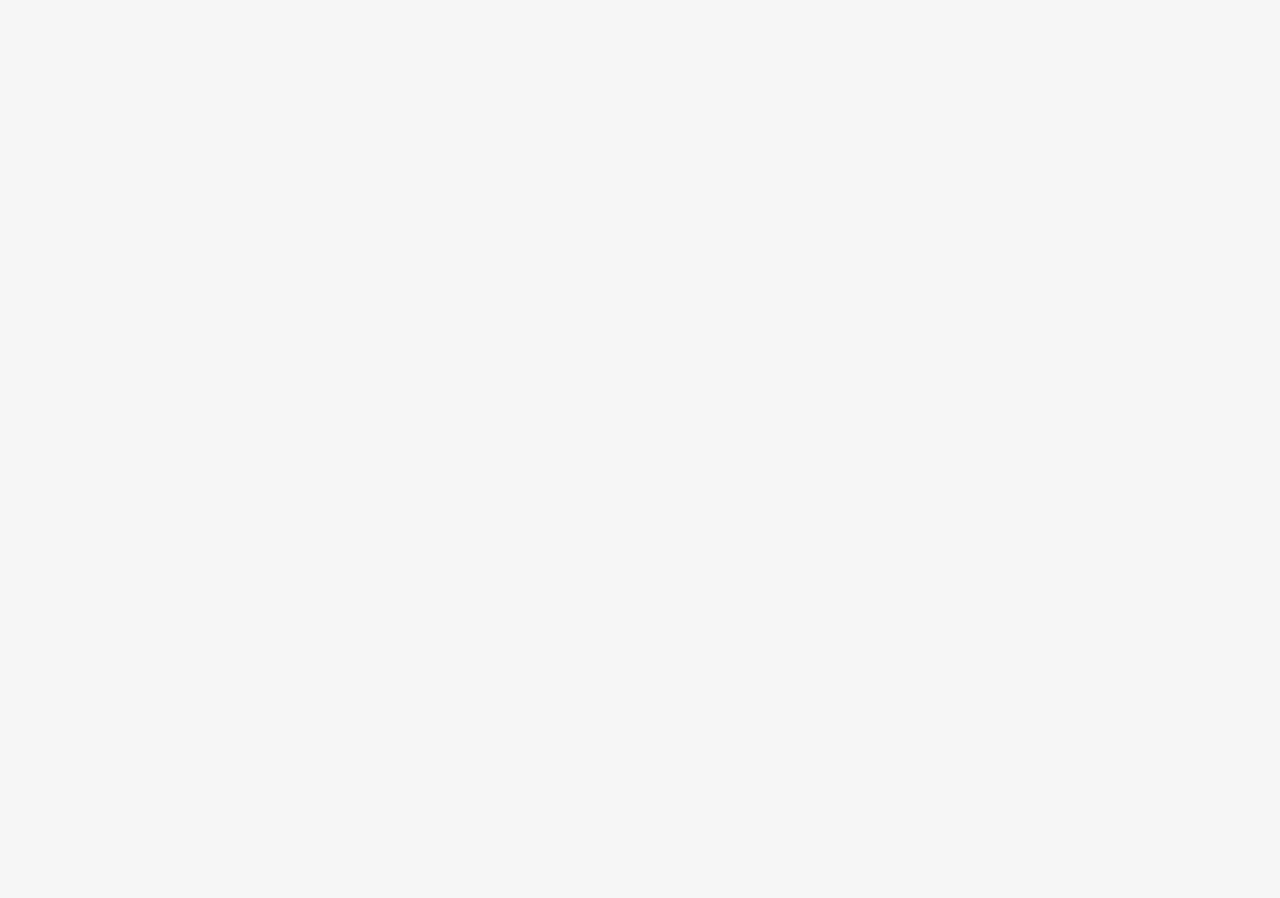
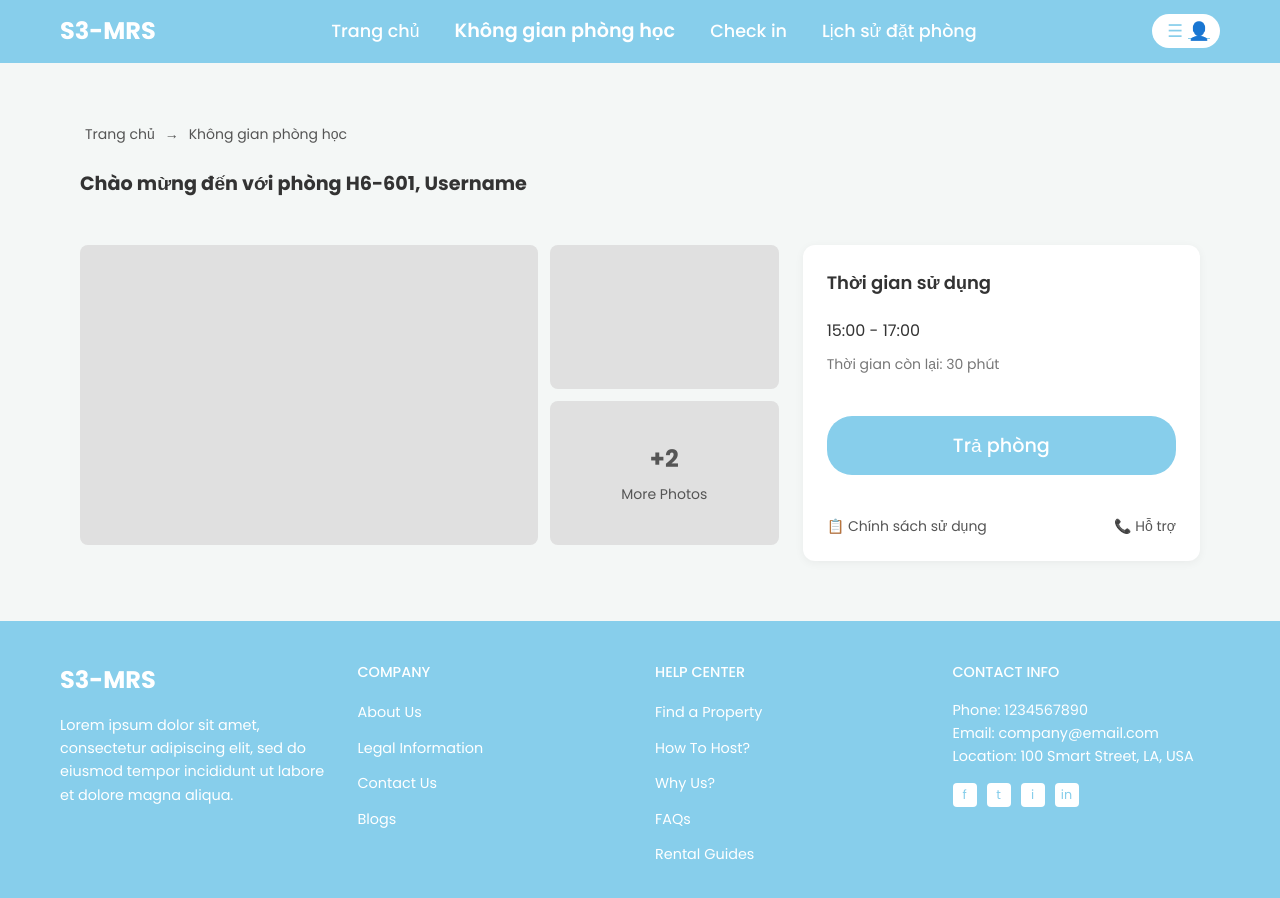
Before and after one commit to Hoai-Vu-ct/cnpm-hk242, a React (Vite) app in the folder FE_Project/: page /room in a window 1280 px wide. Before the commit this address had no page. Shown: the top 898 px of the page. Before the commit the page ends 800 px from the top, so only its background shows below. Built offline with nearby package versions, Linux system fonts and the light colour scheme.

Commit message:
Done historypage and roompage

```diff
--- a/FE_Project/src/App.jsx
+++ b/FE_Project/src/App.jsx
@@ -4,8 +4,10 @@ import Layout from './components/Layout';
 import HomePage from './pages/HomePage';
 import CheckinPage from './pages/CheckinPage';
 import LoginPage from './pages/LoginPage';
+import RoomPage from './pages/RoomPage';
+import HistoryPage from './pages/HistoryPage';
 // Import các trang khác nếu có
-// import SpacesPage from './pages/SpacesPage';
+
 // import HistoryPage from './pages/HistoryPage';
 // import NotFoundPage from './pages/NotFoundPage';
 
@@ -18,18 +20,19 @@ function App() {
 
         {/* Các routes dùng Layout chung (có Header/Footer) */}
         <Route path="/" element={<Layout />}>
-          {/* Trang chủ sẽ được render khi path là "/" */}
-          <Route index element={<HomePage />} />
-          <Route path="checkin" element={<CheckinPage />} />
-          {/* Thêm các route khác dùng Layout ở đây */}
-          {/* Ví dụ:
-          <Route path="spaces" element={<SpacesPage />} />
-          <Route path="history" element={<HistoryPage />} />
-          */}
+        {/* Trang chủ sẽ được render khi path là "/" */}
+        <Route index element={<HomePage />} />
+        <Route path="checkin" element={<CheckinPage />} />
+        {/* Thêm các route khác dùng Layout ở đây */}
+
+        <Route path="room" element={<RoomPage />} />
+
+        <Route path="history" element={<HistoryPage />} />
+
         </Route>
 
         {/* Route bắt các đường dẫn không khớp (404 Not Found) */}
-        {/* <Route path="*" element={<NotFoundPage />} /> */}
+        {/* { <Route path="*" element={<NotFoundPage />} /> } */}
       </Routes>
     </Router>
   );
--- a/FE_Project/src/components/Header.jsx
+++ b/FE_Project/src/components/Header.jsx
@@ -10,7 +10,7 @@ function Header() {
         <nav className="nav-menu">
           {/* Dùng NavLink để có class 'active' tự động */}
           <NavLink to="/" end>Trang chủ</NavLink>
-          <NavLink to="/spaces">Không gian phòng học</NavLink> {/* Cập nhật path nếu cần */}
+          <NavLink to="/room">Không gian phòng học</NavLink> {/* Cập nhật path nếu cần */}
           <NavLink to="/checkin">Check in</NavLink>
           <NavLink to="/history">Lịch sử đặt phòng</NavLink> {/* Cập nhật path nếu cần */}
         </nav>
--- a/FE_Project/src/index.css
+++ b/FE_Project/src/index.css
@@ -488,4 +488,204 @@ option {
     }
 }
 
+/*RoomPage Styles */
+.roompage-content {
+    display: flex;
+    gap: 24px;
+    margin-top: 20px;
+    width: 100%;
+  }
+
+  .room-images {
+    display: grid;
+    grid-template-columns: 2fr 1fr;
+    grid-template-rows: 1fr 1fr;
+    gap: 12px;
+    flex: 2;
+    height: 300px; /* Đặt chiều cao cố định cho container */
+  }
+
+  .main-image {
+    grid-column: 1 / 2;
+    grid-row: 1 / 3;
+    height: 100%;
+    background-color: #e0e0e0;
+    border-radius: 8px;
+  }
+
+  .small-image {
+    height: 100%; /* Sử dụng 100% chiều cao của ô lưới */
+    background-color: #e0e0e0;
+    border-radius: 8px;
+    display: flex;
+    flex-direction: column;
+    align-items: center;
+    justify-content: center;
+  }
+
+  .more-photos {
+    background-color: #e0e0e0;
+    color: #555;
+    font-weight: normal;
+  }
+
+  .more-photos strong {
+    font-size: 24px;
+    display: block;
+    margin-bottom: 5px;
+  }
+
+  .more-photos span {
+    font-size: 14px;
+  }
+
+  .info-box {
+    flex: 1;
+    background: white;
+    border-radius: 12px;
+    box-shadow: 0 2px 10px rgba(0,0,0,0.05);
+    padding: 24px;
+    display: flex;
+    flex-direction: column;
+  }
+
+  .info-box h3 {
+    font-size: 18px;
+    margin-bottom: 20px;
+    font-weight: 600;
+    color: #333;
+  }
+
+  .time-range {
+    font-size: 16px;
+    margin-bottom: 10px;
+    color: #333;
+  }
+
+  .remaining-time {
+    font-size: 14px;
+    color: #777;
+    margin-bottom: 40px;
+  }
+
+  /* Reusing the existing booking-btn class but adjusting it for our context */
+  .info-box .booking-btn {
+    margin-top: auto;
+    margin-bottom: 20px;
+  }
+
+  .info-links {
+    display: flex;
+    justify-content: space-between;
+    margin-top: 20px;
+    font-size: 14px;
+    color: #555;
+  }
+
+  .info-links span {
+    display: flex;
+    align-items: center;
+    gap: 5px;
+  }
+
+  /* Adjust breadcrumb to match design */
+  .breadcrumb {
+    display: flex;
+    gap: 5px;
+    margin-bottom: 20px;
+    color: #555;
+    font-size: 14px;
+    text-align: left;
+  }
+
+  /* For responsive design */
+  @media (max-width: 768px) {
+    .roompage-content {
+      flex-direction: column;
+    }
+
+    .room-images {
+      grid-template-columns: 1fr 1fr;
+      grid-template-rows: auto auto;
+      height: auto; /* Cho phép chiều cao tự động co giãn trên thiết bị di động */
+    }
+
+    .main-image {
+      grid-column: 1 / 3;
+      grid-row: 1 / 2;
+      height: 200px;
+    }
+
+    .small-image {
+      height: 140px; /* Đặt chiều cao cố định cho các ảnh nhỏ trên mobile */
+    }
+  }
+
+
+  /* history */
+  .history-container {
+    padding: 80px 32px 32px 32px;
+    font-family: Arial, sans-serif;
+  }
+
+  .breadcrumb {
+    font-size: 14px;
+    color: #555;
+    margin-bottom: 24px;
+  }
+
+  .breadcrumb-bold {
+    font-weight: bold;
+    color: #000;
+  }
+
+  .tabs {
+    display: flex;
+    gap: 16px;
+    border-bottom: 1px solid #ccc;
+    margin-bottom: 24px;
+  }
+
+  .tab-button {
+    background: none;
+    border: none;
+    font-size: 16px;
+    padding: 12px 8px;
+    cursor: pointer;
+    color: #333;
+    position: relative;
+  }
+
+  .tab-button.active {
+    font-weight: bold;
+    border-bottom: 3px solid #000;
+  }
+
+  .bookings-list {
+    display: flex;
+    flex-direction: column;
+    gap: 16px;
+  }
+
+  .booking-item {
+    display: flex;
+    justify-content: space-between;
+    align-items: center;
+    background: #f2f2f2;
+    padding: 16px;
+    border-radius: 8px;
+  }
+
+  .booking-info p {
+    margin: 4px 0 0 0;
+    font-size: 14px;
+    color: #666;
+  }
+
+  .booking-status {
+    font-weight: 500;
+    color: #444;
+  }
+
+
 /* === KẾT THÚC CSS === */
--- /dev/null
+++ b/FE_Project/src/pages/HistoryPage.jsx
@@ -0,0 +1,67 @@
+import React, { useState } from "react";
+
+const HistoryPage = () => {
+  const [activeTab, setActiveTab] = useState("completed");
+
+  const completedBookings = [
+    {
+      room: "H6-601",
+      time: "2 giờ chiều, ngày 15 tháng 3 năm 2025",
+      status: "Đã hoàn thành"
+    },
+    {
+      room: "H6-603",
+      time: "7 giờ sáng, ngày 15 tháng 3 năm 2025",
+      status: "Đã hủy phòng"
+    }
+  ];
+
+  const upcomingBookings = [
+    {
+      room: "H6-602",
+      time: "9 giờ sáng, ngày 20 tháng 5 năm 2025",
+      status: "Sắp tới"
+    }
+  ];
+
+  const renderBookingItem = (booking, index) => (
+    <div key={index} className="booking-item">
+      <div className="booking-info">
+        <strong>Sinh viên đã đặt phòng {booking.room}</strong>
+        <p>Vào {booking.time}</p>
+      </div>
+      <div className="booking-status">{booking.status}</div>
+    </div>
+  );
+
+  return (
+    <div className="history-container">
+      <div className="breadcrumb">
+        <span className="breadcrumb-bold">Trang chủ</span> &rarr; Lịch sử đặt phòng
+      </div>
+
+      <div className="tabs">
+        <button
+          className={`tab-button ${activeTab === "completed" ? "active" : ""}`}
+          onClick={() => setActiveTab("completed")}
+        >
+          Completed
+        </button>
+        <button
+          className={`tab-button ${activeTab === "upcoming" ? "active" : ""}`}
+          onClick={() => setActiveTab("upcoming")}
+        >
+          Upcoming
+        </button>
+      </div>
+
+      <div className="bookings-list">
+        {activeTab === "completed"
+          ? completedBookings.map(renderBookingItem)
+          : upcomingBookings.map(renderBookingItem)}
+      </div>
+    </div>
+  );
+};
+
+export default HistoryPage;
--- /dev/null
+++ b/FE_Project/src/pages/RoomPage.jsx
@@ -0,0 +1,44 @@
+import React from "react";
+
+const RoomPage = () => {
+  return (
+    <div className="main-content">
+      {/* Breadcrumb */}
+      <div className="breadcrumb">
+        <span>Trang chủ</span> → <span>Không gian phòng học</span>
+      </div>
+
+      {/* Welcome Message */}
+      <h2 className="page-title">
+        Chào mừng đến với phòng H6-601, Username
+      </h2>
+
+      {/* Main Content */}
+      <div className="roompage-content">
+        {/* Images Section */}
+        <div className="room-images">
+          <div className="main-image"></div>
+          <div className="small-image"></div>
+          <div className="small-image more-photos">
+            <strong>+2</strong>
+            <span>More Photos</span>
+          </div>
+        </div>
+
+        {/* Room Info Box */}
+        <div className="info-box">
+          <h3>Thời gian sử dụng</h3>
+          <p className="time-range">15:00 - 17:00</p>
+          <p className="remaining-time">Thời gian còn lại: 30 phút</p>
+          <button className="booking-btn">Trả phòng</button>
+          <div className="info-links">
+            <span>📋 Chính sách sử dụng</span>
+            <span>📞 Hỗ trợ</span>
+          </div>
+        </div>
+      </div>
+    </div>
+  );
+};
+
+export default RoomPage;
```
